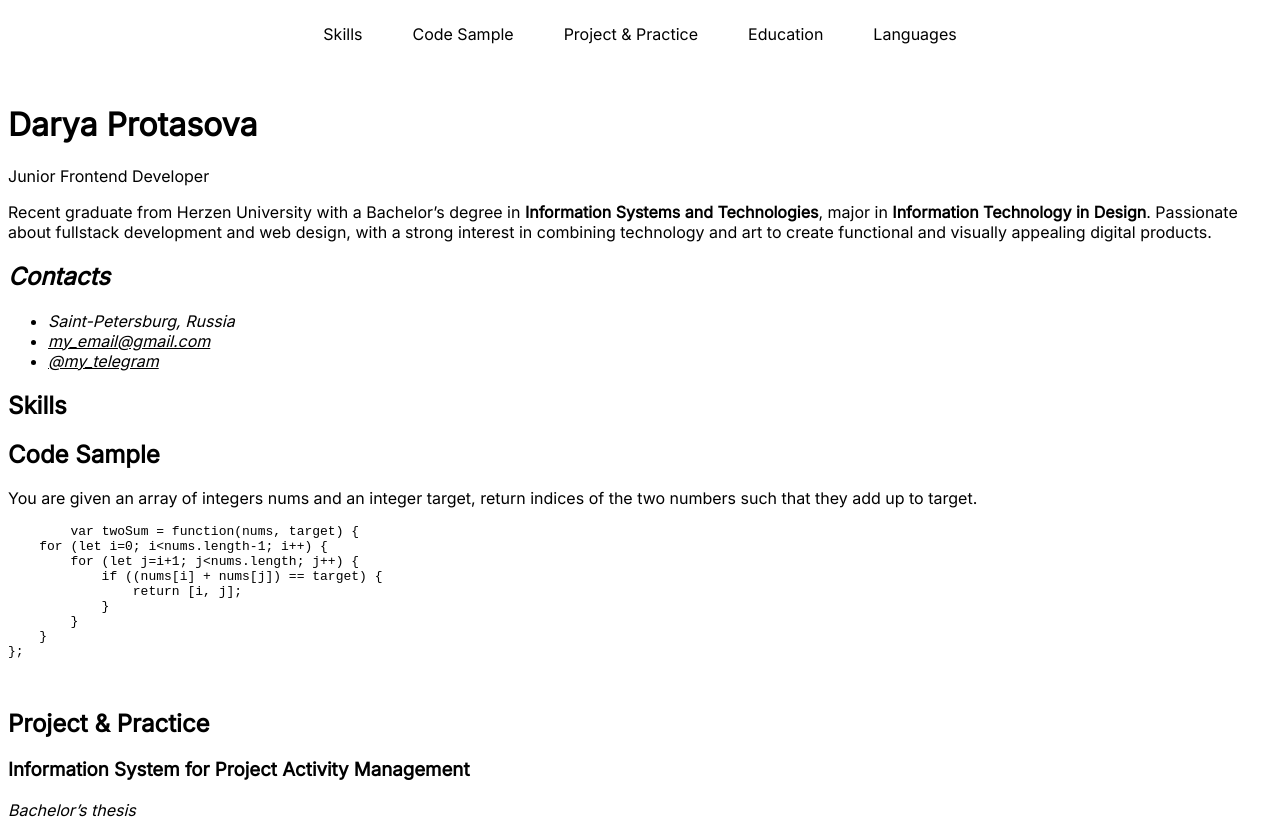
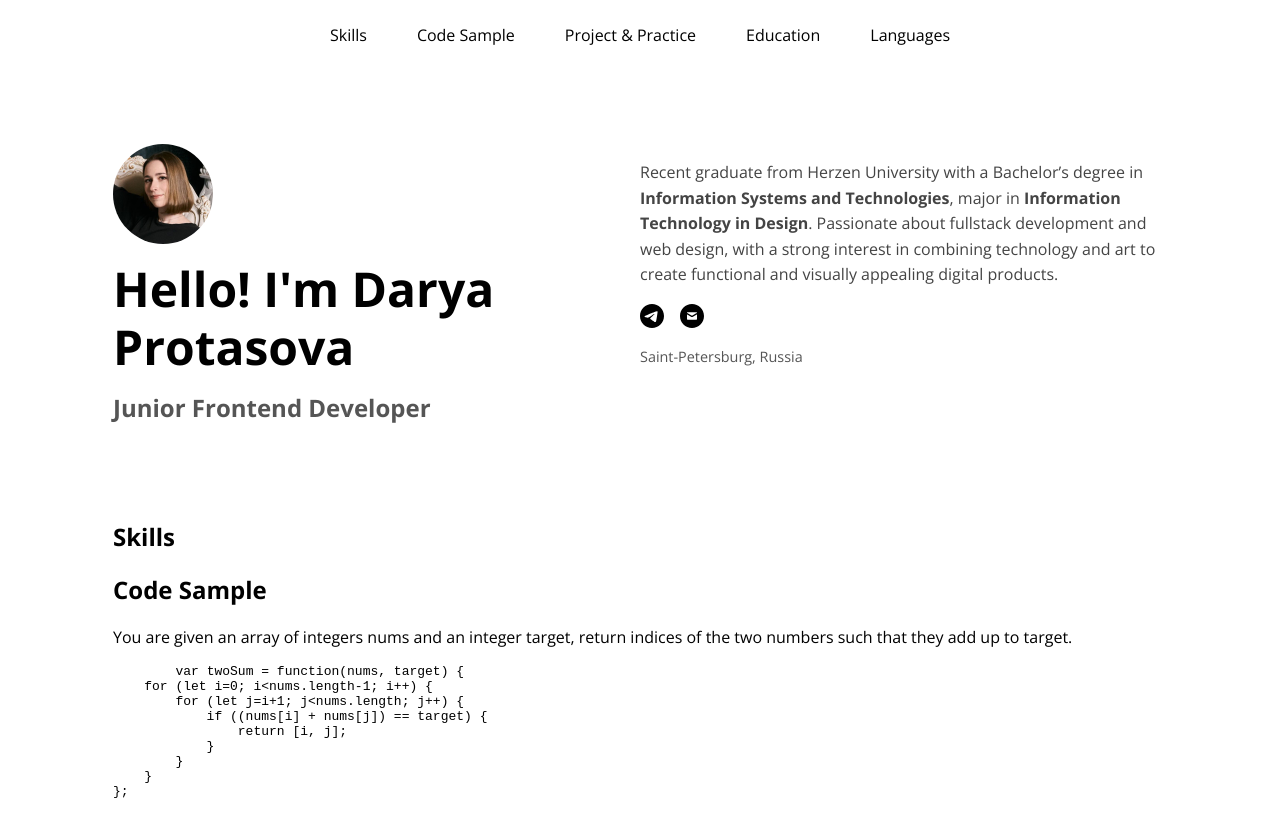
Before and after one commit to jasmine-green-tea/rsschool-cv, a website: page index.html in a window 1280 px wide. Shown: the top 823 px of the page. Drawn offline with Linux system fonts and the light colour scheme.

Commit message:
feat: introduction block

```diff
--- a/index.html
+++ b/index.html
@@ -7,7 +7,7 @@
   <link rel="stylesheet" href="./styles.css">
 </head>
 <body>
-  <header class="header">
+  <header class="header container">
     <nav class="header-menu">
       <ul class="header-menu-list">
         <li class="header-menu-item">
@@ -28,19 +28,30 @@
       </ul>
     </nav>
   </header>
-  <main>
-    <h1>Darya Protasova</h1>
-    <p class="subtitle">Junior Frontend Developer</p>
-    <p>Recent graduate from Herzen University with a Bachelor’s degree in <strong>Information Systems and Technologies</strong>, major in <strong>Information Technology in Design</strong>. Passionate about fullstack development and web design, with a strong interest in combining technology and art to create functional and visually appealing digital products.</p>
 
-    <address>
-      <h2>Contacts</h2>
-      <ul>
-        <li>Saint-Petersburg, Russia</li>
-        <li><a href="mailto:my_email@gmail.com">my_email@gmail.com</a></li>
-        <li><a href="https://www.youtube.com/watch?v=dQw4w9WgXcQ">@my_telegram</a></li>
-      </ul>
-    </address>
+  <main class="container">
+    <section class="introduction">
+      <div>
+        <img class="photo" src="./images/me.jpg" alt="Darya Protasova" width="100" height="100">
+        <h1>Hello! I'm Darya Protasova</h1>
+        <p class="subtitle">Junior Frontend Developer</p>
+      </div>
+      <div>
+        <p class="summary">Recent graduate from Herzen University with a Bachelor’s degree in <strong>Information Systems and Technologies</strong>, major in <strong>Information Technology in Design</strong>. Passionate about fullstack development and web design, with a strong interest in combining technology and art to create functional and visually appealing digital products.</p>
+        <address>
+          <ul>
+            <li><a href="mailto:my_email@gmail.com">
+              <img src="./icons/telegram.svg" alt="Telegram" width="24" height="24">
+            </a></li>
+            <li><a href="https://www.youtube.com/watch?v=dQw4w9WgXcQ">
+              <img src="./icons/gmail.svg" alt="Email" width="24" height="24">
+            </a></li>
+          </ul>
+          <p>Saint-Petersburg, Russia</p>
+        </address>
+      </div>
+    </section>
+
 
     <section>
       <h2>Skills</h2>
--- a/styles.css
+++ b/styles.css
@@ -1,7 +1,15 @@
 @font-face {
-  font-family: "Inter";
-  src: url("./fonts/Inter-Regular.woff2") format("woff2");
-  font-weight: 300;
+  font-family: "Open Sans";
+  src: url("./fonts/OpenSans-Regular.woff2") format("woff2");
+  font-weight: 400;
+  font-style: normal;
+  font-display: swap;
+}
+
+@font-face {
+  font-family: "Open Sans";
+  src: url("./fonts/OpenSans-Bold.woff2") format("woff2");
+  font-weight: 700;
   font-style: normal;
   font-display: swap;
 }
@@ -15,8 +23,8 @@
 }
 
 :root {
-  --font-family-base: "Inter", sans-serif;
-  --container-width: 1300px;
+  --font-family-base: "Open Sans", sans-serif;
+  --container-width: 1024px;
   --container-padding-x: 15px;
   --transition-duration: 0.2s;
 }
@@ -31,7 +39,7 @@ a {
 }
 
 a:hover {
-  color: #924343;
+  color: #505050;
 }
 
 .container {
@@ -44,7 +52,6 @@ a:hover {
   display: flex;
   justify-content: center;
   align-items: center;
-  padding-inline: 32px;
 }
 
 .header-menu-list {
@@ -59,6 +66,60 @@ a:hover {
   text-decoration: none;
 }
 
+.introduction {
+  display: grid;
+  grid-template-columns: 1fr 1fr;
+  padding-block: 60px;
+}
+
+.introduction .photo {
+  display: block;
+  width: 100px;
+  height: 100px;
+  border-radius: 50%;
+  margin-bottom: 16px;
+}
+
+.introduction h1 {
+  font-size: clamp(1.75rem, 4vw, 3rem);
+  font-weight: 700;
+  line-height: 1.2;
+  margin-top: 0;
+  margin-bottom: 16px;
+}
+
+.introduction .subtitle {
+  font-size: 1.5rem;
+  font-weight: 700;
+  margin-top: 0;
+  margin-bottom: 16px;
+  color: #555;
+}
+
+.introduction address {
+  font-style: normal;
+}
+
+.introduction address ul {
+  padding-left: 0;
+  list-style: none;
+  display: flex;
+  flex-wrap: wrap;
+  gap: 16px;
+  margin-bottom: 8px;
+}
+
+.introduction address p {
+  color: #555;
+  font-size: 0.9rem;
+}
+
+.introduction .summary {
+  line-height: 1.6;
+  color: #444;
+  max-width: 60ch;
+}
+
 @media (max-width: 1024px) {
 
 }
@@ -67,4 +128,10 @@ a:hover {
   .header-menu-list {
     column-gap: 30px;
   }
+
+  .introduction {
+    grid-template-columns: 1fr;
+    padding-block: 40px;
+    gap: 24px;
+  }
 }
```
Also changed, not shown: fonts/Inter-Regular.woff2 (deleted), fonts/OpenSans-Bold.woff2 (added), fonts/OpenSans-Regular.woff2 (added), icons/gmail.svg (added), icons/telegram.svg (added), images/me.jpg (added).
